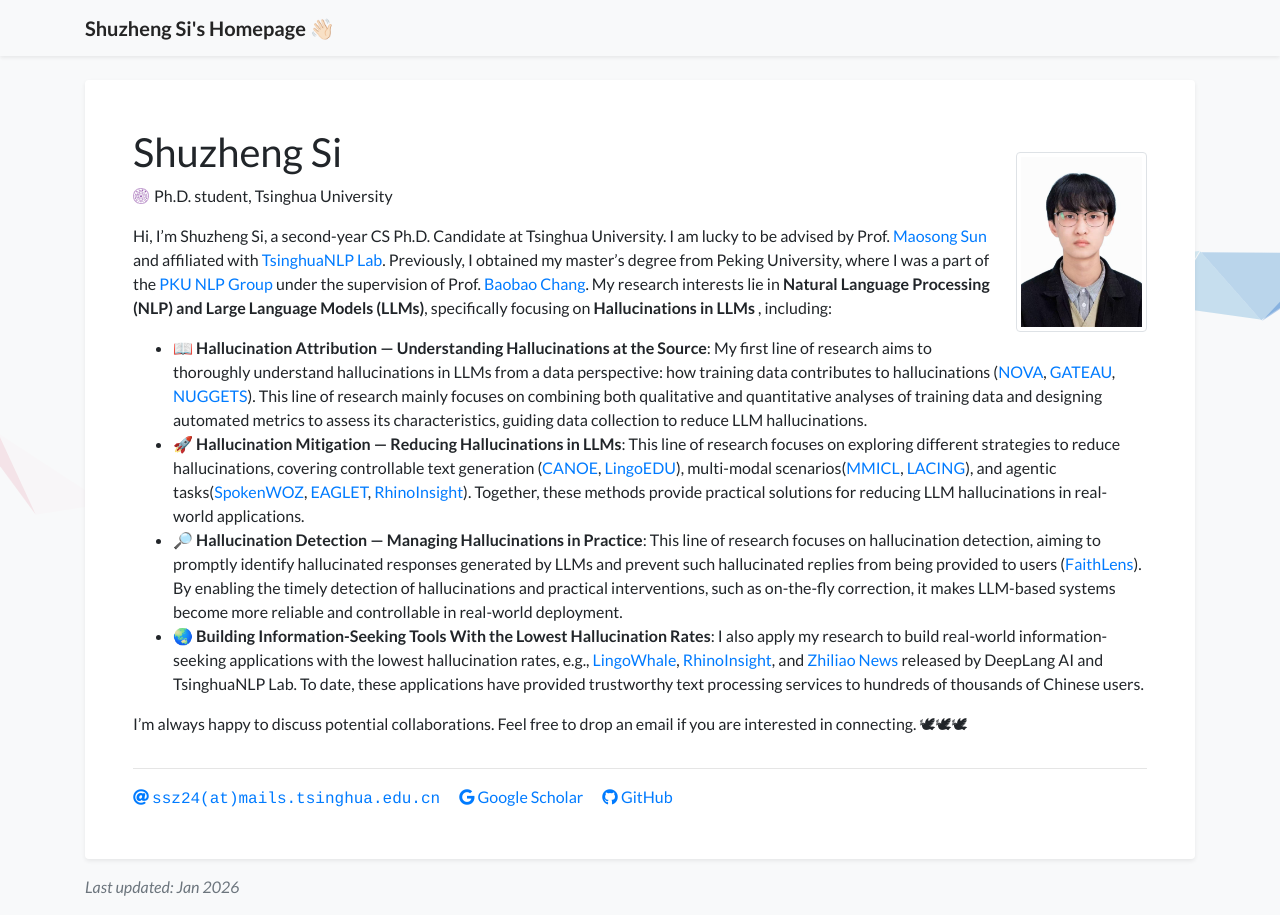
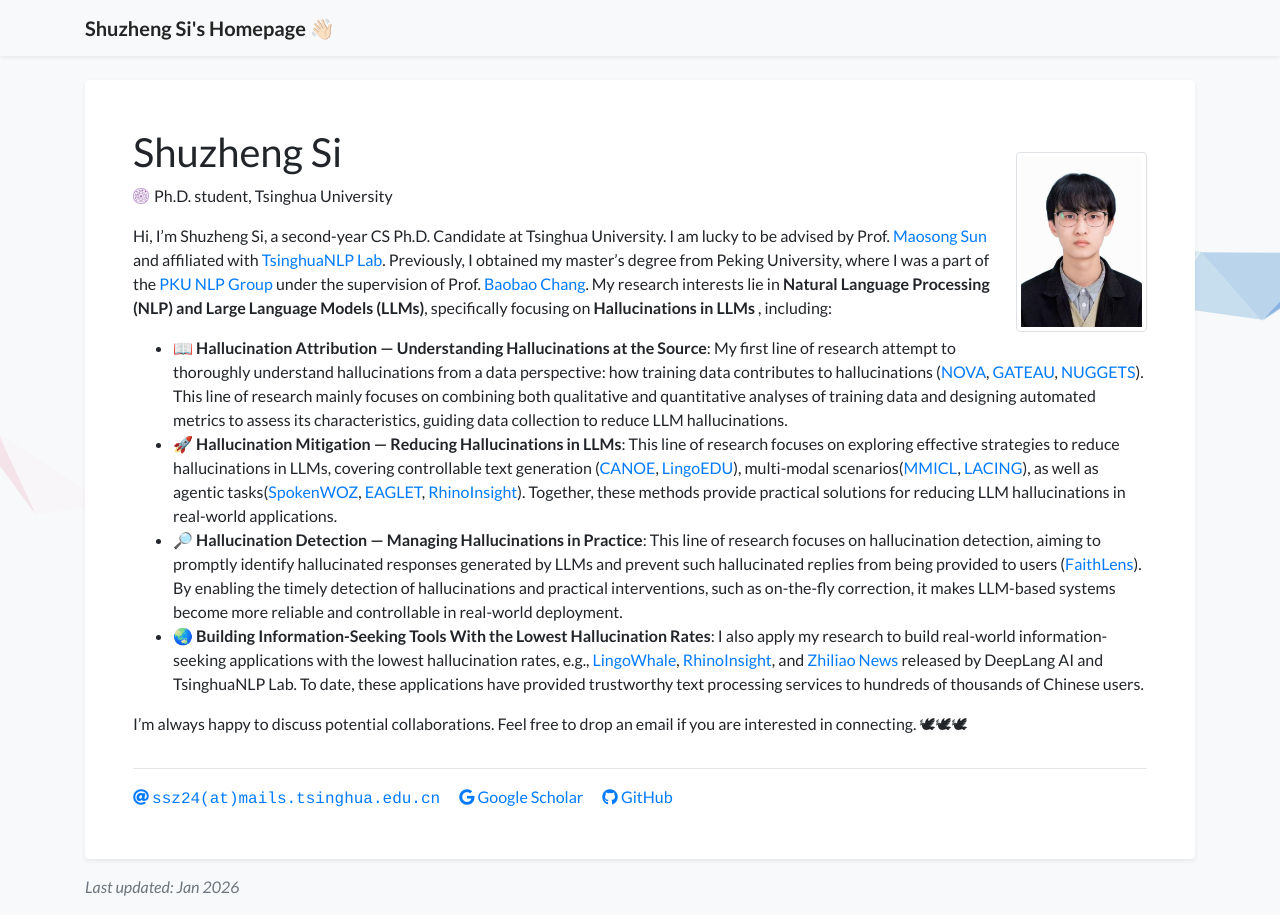
Before and after one commit to S1s-Z/s1s-z.github.io, a Jekyll site: the page built from index.html, in a window 1280 px wide. Built offline with Jekyll 4.4.1, drawn with Linux system fonts in a browser that asks for light colours; a style sheet for code colours, icons or effects is not loaded.

Commit message:
Update profile.yml

```diff
--- a/_data/profile.yml
+++ b/_data/profile.yml
@@ -23,10 +23,10 @@ short_bio: >-
   <br>
   <ul class="pub">
       <li>
-          📖 <b>Hallucination Attribution — Understanding Hallucinations at the Source</b>: My first line of research aims to thoroughly understand hallucinations in LLMs from a data perspective: how training data contributes to hallucinations (<a href="https://arxiv.org/abs/2502.07340">NOVA</a>, <a href="https://arxiv.org/abs/2410.15633">GATEAU</a>, <a href="https://arxiv.org/abs/2312.10302">NUGGETS</a>). This line of research mainly focuses on combining both qualitative and quantitative analyses of training data and designing automated metrics to assess its characteristics, guiding data collection to reduce LLM hallucinations.
+          📖 <b>Hallucination Attribution — Understanding Hallucinations at the Source</b>: My first line of research attempt to thoroughly understand hallucinations from a data perspective: how training data contributes to hallucinations (<a href="https://arxiv.org/abs/2502.07340">NOVA</a>, <a href="https://arxiv.org/abs/2410.15633">GATEAU</a>, <a href="https://arxiv.org/abs/2312.10302">NUGGETS</a>). This line of research mainly focuses on combining both qualitative and quantitative analyses of training data and designing automated metrics to assess its characteristics, guiding data collection to reduce LLM hallucinations.
       </li>
       <li>
-          🚀 <b>Hallucination Mitigation  — Reducing Hallucinations in LLMs</b>: This line of research focuses on exploring different strategies to reduce hallucinations, covering controllable text generation (<a href="https://arxiv.org/abs/2505.16483">CANOE</a>, <a href="https://arxiv.org/abs/2512.14244">LingoEDU</a>), multi-modal scenarios(<a href="https://arxiv.org/abs/2309.07915">MMICL</a>, <a href="https://arxiv.org/abs/2411.14279">LACING</a>), and agentic tasks(<a href="https://arxiv.org/abs/2305.13040">SpokenWOZ</a>, <a href="https://arxiv.org/abs/2510.05608">EAGLET</a>, <a href="https://arxiv.org/abs/2511.18743">RhinoInsight</a>). Together, these methods provide practical solutions for reducing LLM hallucinations in real-world applications.
+          🚀 <b>Hallucination Mitigation  — Reducing Hallucinations in LLMs</b>: This line of research focuses on exploring effective strategies to reduce hallucinations in LLMs, covering controllable text generation (<a href="https://arxiv.org/abs/2505.16483">CANOE</a>, <a href="https://arxiv.org/abs/2512.14244">LingoEDU</a>), multi-modal scenarios(<a href="https://arxiv.org/abs/2309.07915">MMICL</a>, <a href="https://arxiv.org/abs/2411.14279">LACING</a>), as well as agentic tasks(<a href="https://arxiv.org/abs/2305.13040">SpokenWOZ</a>, <a href="https://arxiv.org/abs/2510.05608">EAGLET</a>, <a href="https://arxiv.org/abs/2511.18743">RhinoInsight</a>). Together, these methods provide practical solutions for reducing LLM hallucinations in real-world applications.
       </li>
       <li>
           🔎 <b>Hallucination Detection  — Managing Hallucinations in Practice</b>: This line of research focuses on hallucination detection, aiming to promptly identify hallucinated responses generated by LLMs and prevent such hallucinated replies from being provided to users (<a href="https://arxiv.org/abs/2512.20182">FaithLens</a>). By enabling the timely detection of hallucinations and practical interventions, such as on-the-fly correction, it makes LLM-based systems become more reliable and controllable in real-world deployment.
```
